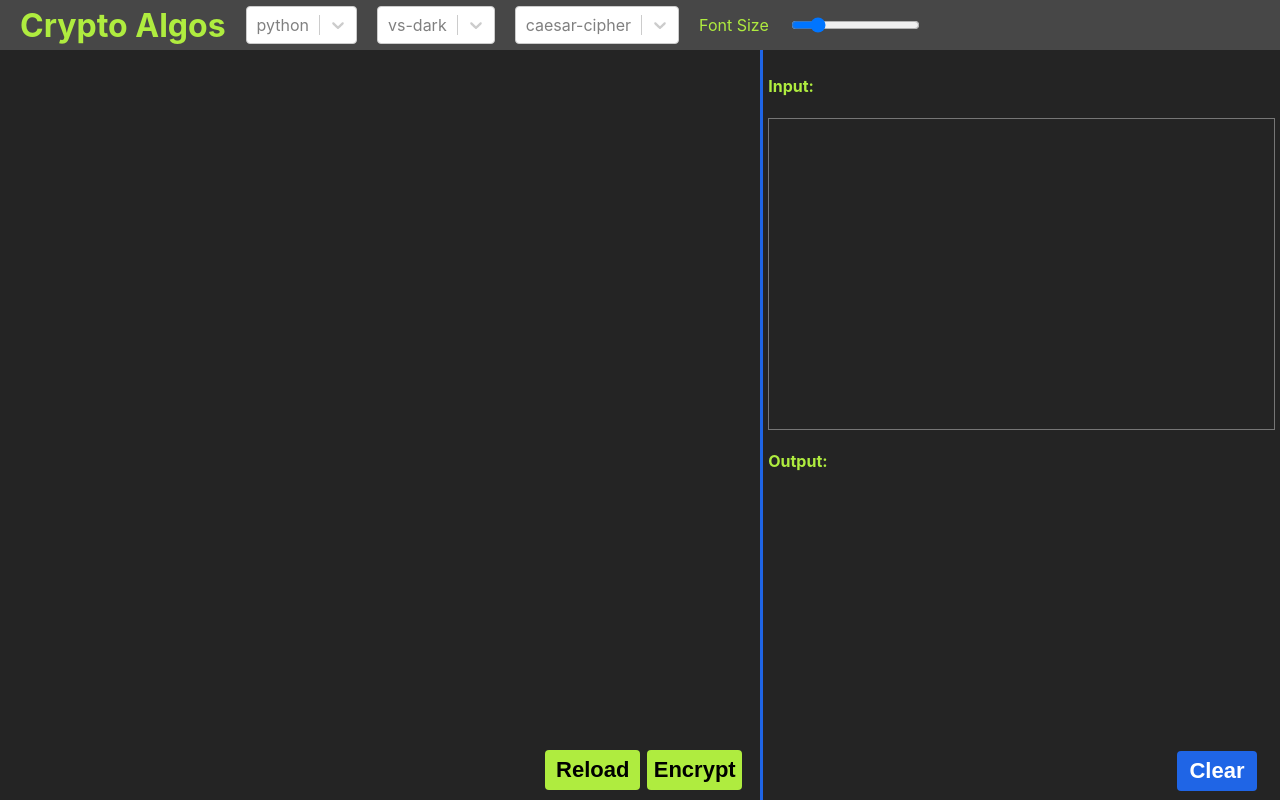
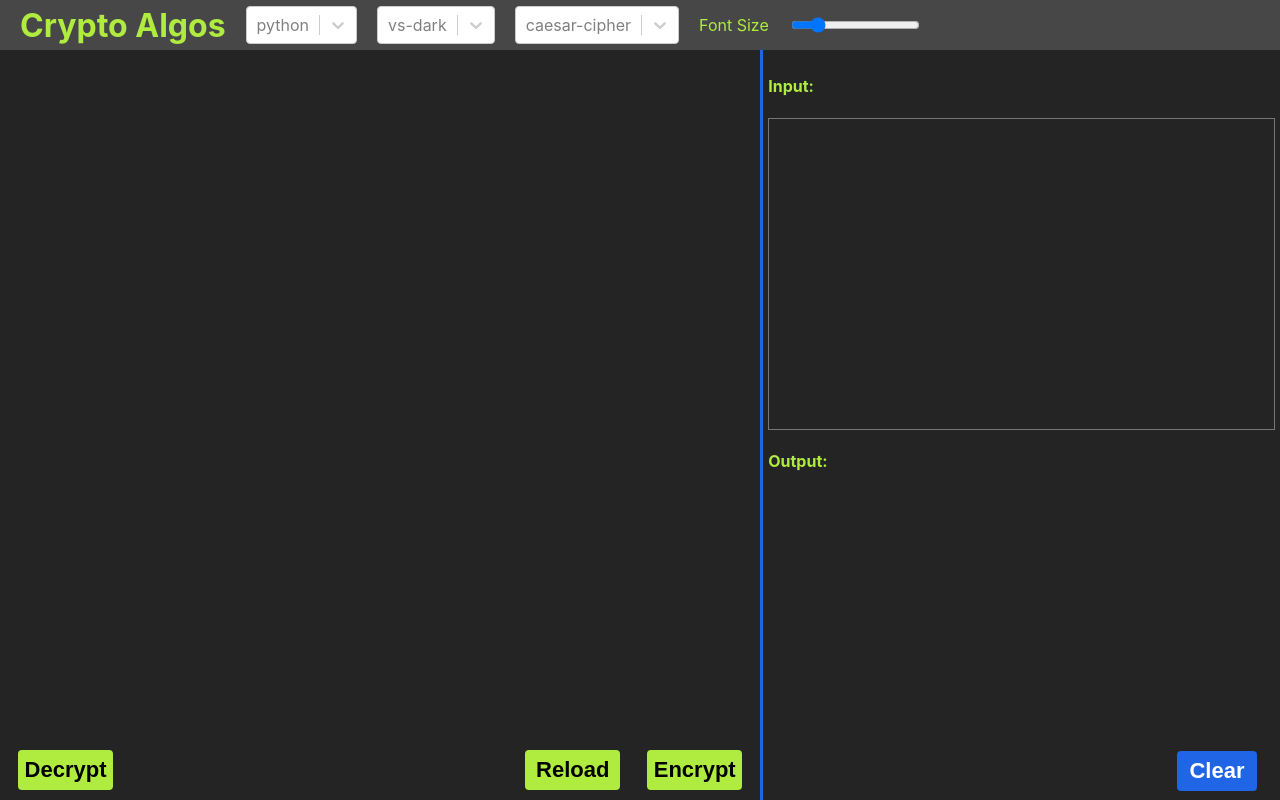
Before and after one commit to md-omar-f/react-compiler, a React (Create React App) app: page / in a window 1280 px wide. Built offline with nearby package versions, Linux system fonts and the light colour scheme.

Commit message:
Decrypt button added

```diff
--- a/src/App.css
+++ b/src/App.css
@@ -81,7 +81,7 @@
   #code-inp:focus{
     outline: none;
   }
-  .run-btn{
+  .encrypt-btn{
     position: absolute;
     bottom: 10px;
     right: 18px;
@@ -96,10 +96,10 @@
     cursor: pointer;
   }
 
-  .reload-btn {
+  .decrypt-btn {
     position: absolute;
     bottom: 10px;
-    right: 120px;
+    left: 18px;
     width: 95px;
     height: 40px;
     font-size: 22px;
@@ -110,7 +110,22 @@
     transition: 0.3s;
     cursor: pointer;
   }
-  .run-btn:active{
+
+  .reload-btn {
+    position: absolute;
+    bottom: 10px;
+    right: 140px;
+    width: 95px;
+    height: 40px;
+    font-size: 22px;
+    font-weight: bold;
+    background-color: #afec3f;
+    border: none;
+    border-radius: 4px;
+    transition: 0.3s;
+    cursor: pointer;
+  }
+  .encrypt-btn:active{
     background-color: #6e9427;
   }
 
--- a/src/App.js
+++ b/src/App.js
@@ -34,6 +34,8 @@ function App() {
   // adding source codes to the editor
   const [sourceCode, setSourceCode] = useState("caesar-cipher");
 
+  //const [userCode, setUserCode] = useState(Codelibrary[sourceCode]);
+
   //reload state
 
   const [showEditor, setShowEditor] = useState(false);
@@ -42,8 +44,8 @@ function App() {
     fontSize: fontSize
   }
 
+  var defaultCode = Codelibrary[sourceCode];
 
-  var defaultCode = Codelibrary[sourceCode];
 
   // Function to call the compile endpoint
   function compile() {
@@ -52,7 +54,6 @@ function App() {
     if (userCode === ``) {
       return
     }
-
     // Post request to compile endpoint
     Axios.post(`http://localhost:8000/compile`, {
       code: userCode,
@@ -93,8 +94,11 @@ function App() {
           <button className="reload-btn" onClick={() => setShowEditor(!showEditor)}>
              Reload
           </button>
-          <button className="run-btn" onClick={() => compile()}>
+          <button className="encrypt-btn" onClick={() => compile()}>
              Encrypt
+          </button>
+          <button className="decrypt-btn" onClick={() => compile()}>
+             Decrypt
           </button>
         </div>
         <div className="right-container">
```
